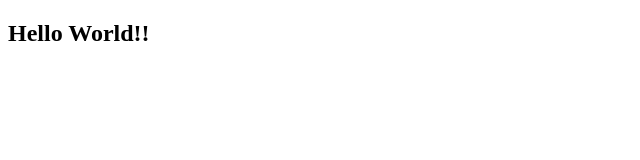
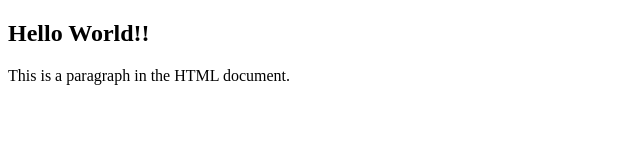
Before and after one commit to Venom0807/Basic-Code, a plain HTML site: page index.html in a window 1280 px wide. Shown: the whole page, without its empty margins (0-640 px from the left). Drawn offline with Linux system fonts and the light colour scheme.

Commit message:
change kardo

```diff
--- a/index.html
+++ b/index.html
@@ -7,5 +7,6 @@
 </head>
 <body>
     <h2>Hello World!!</h2>
+    <p>This is a paragraph in the HTML document.</p>
 </body>
 </html>
```
